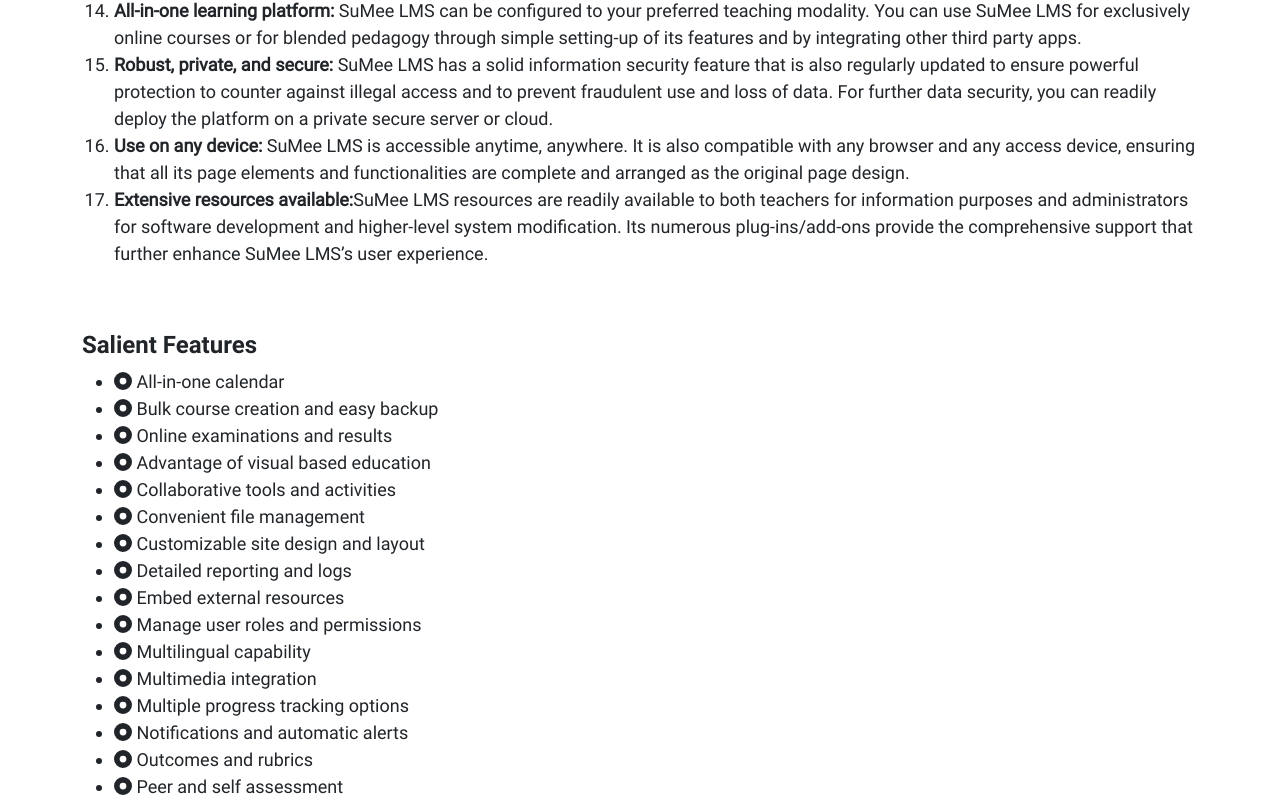
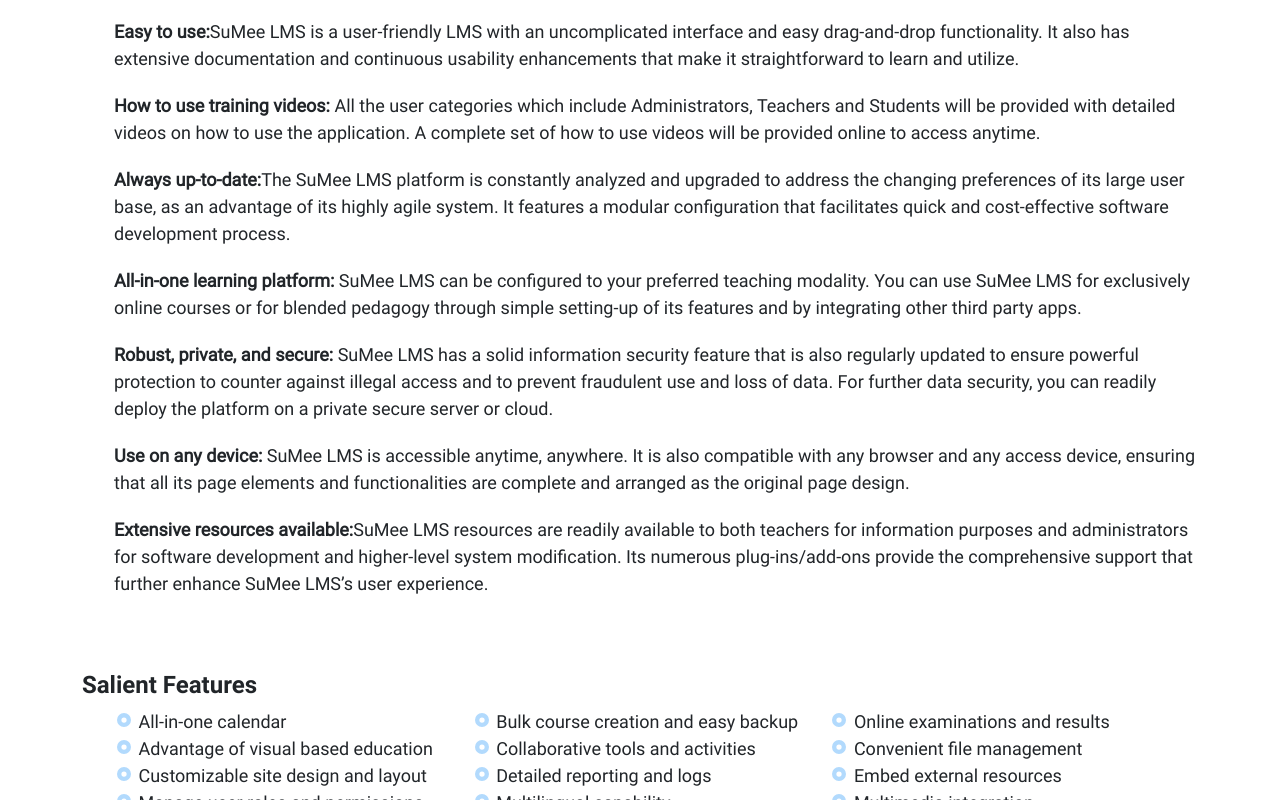
Before and after one commit to Royal-Consulting-Services/sumee-consultancy, a React (Create React App) app: page /aboutus in a window 1280 px wide. Shown: the part 2000-2800 px from the top of the page. Built offline with nearby package versions, Linux system fonts and the light colour scheme.

Commit message:
updated master.scss

```diff
--- a/src/css/master.scss
+++ b/src/css/master.scss
@@ -562,6 +562,24 @@
     }
   }
 }
+.highlight-list{
+  list-style-type: none;
+  li{
+    padding: 10px 0px;
+  }
+}
+
+.salient-list{
+  li{
+    display: inline-block;
+    width: 33%;
+    .list-icon{
+      font-size: 14px;
+      padding: 3px;
+      color:#b2dafd;
+    }
+  }
+}
 
 .about-cont-card {
   .about-icon {
@@ -756,6 +774,17 @@
   .header-top-small {
     display: none;
   }
+  .salient-list{
+    li{
+      display: inline-block;
+      width: 100%;
+      .list-icon{
+        font-size: 14px;
+        padding: 3px;
+        color:#b2dafd;
+      }
+    }
+  }
 
   .header-top {
     .top-contact-div {
@@ -846,6 +875,17 @@
 @media only screen and (max-width: 768px) {
   .header-top-small {
     display: none;
+  }
+  .salient-list{
+    li{
+      display: inline-block;
+      width: 100%;
+      .list-icon{
+        font-size: 14px;
+        padding: 3px;
+        color:#b2dafd;
+      }
+    }
   }
 
   .header-top {
```
